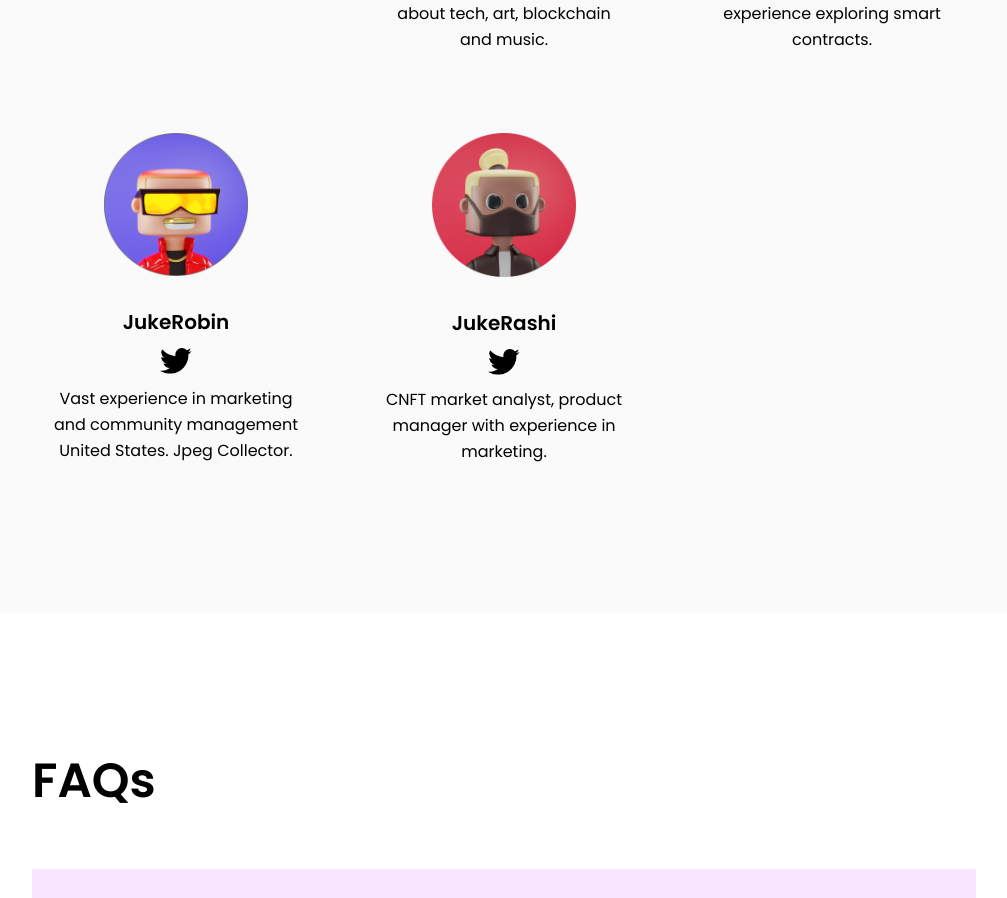
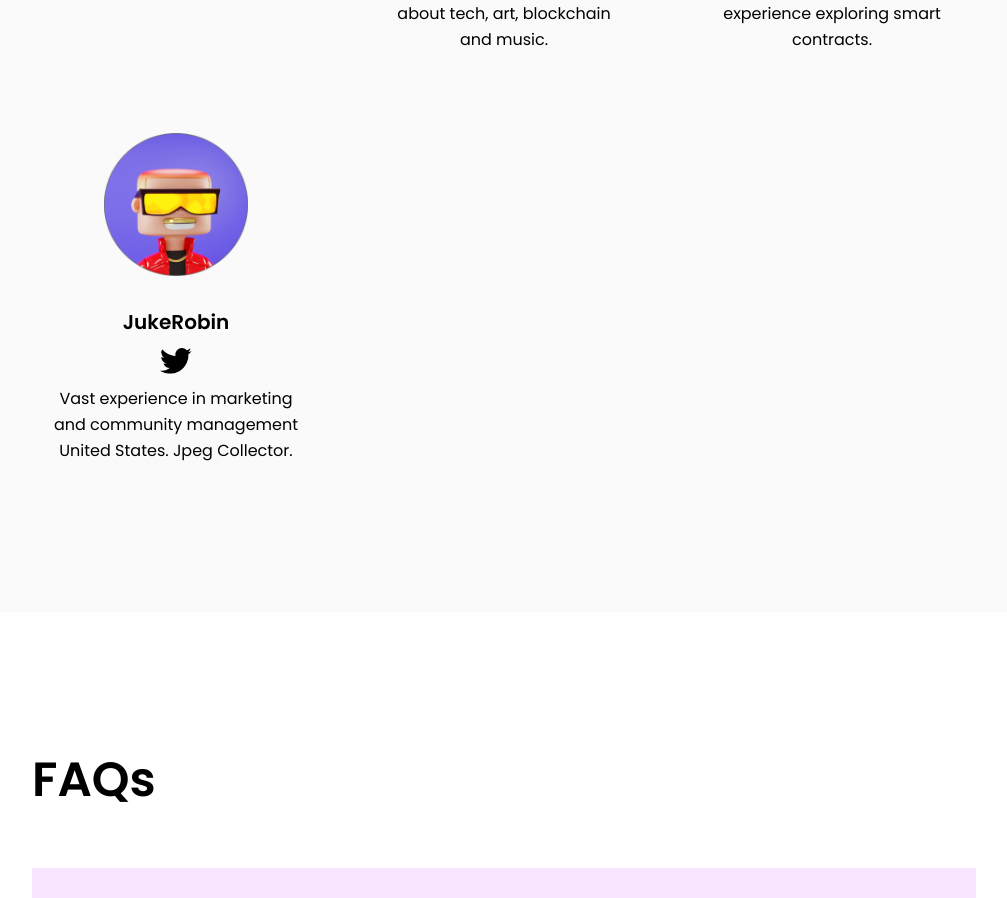
Before and after one commit to hamzat06/jukeboys-nft, a React (Create React App) app: page / in a window 1280 px wide. Shown: the part 5250-6148 px from the top of the page, without its empty margins (136-1143 px from the left). Built offline with nearby package versions, Linux system fonts and the light colour scheme.

Commit message:
made some changes to the twitter links

```diff
--- a/src/stateData.js
+++ b/src/stateData.js
@@ -10,8 +10,7 @@ import {
   JukeMag,
   JukeAlpha,
   JukeHone,
-  JukeRobin,
-  JukeRashi
+  JukeRobin
 } from "./imageImports";
 
 const toggleNav = false;
@@ -61,12 +60,6 @@ const teamMembers = [
     content: "Vast experience in marketing and community management United States. Jpeg Collector.",
     avatar: JukeRobin,
     twitter_link: "https://twitter.com/nftstring1199"
-  },
-  {
-    name: "JukeRashi",
-    content: "CNFT market analyst, product manager with experience in marketing.",
-    avatar: JukeRashi,
-    twitter_link: ""
   }
 ];
 
```
